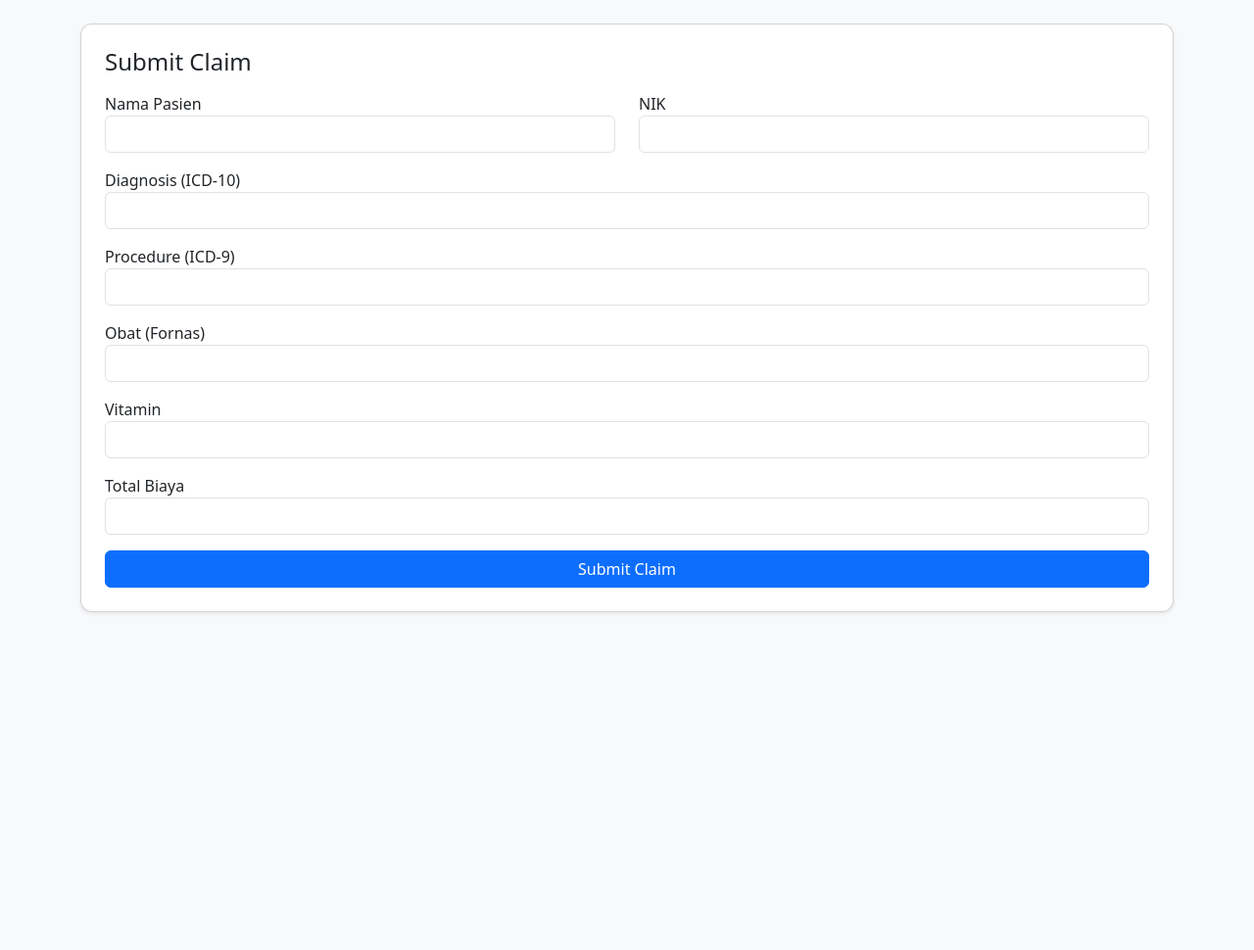
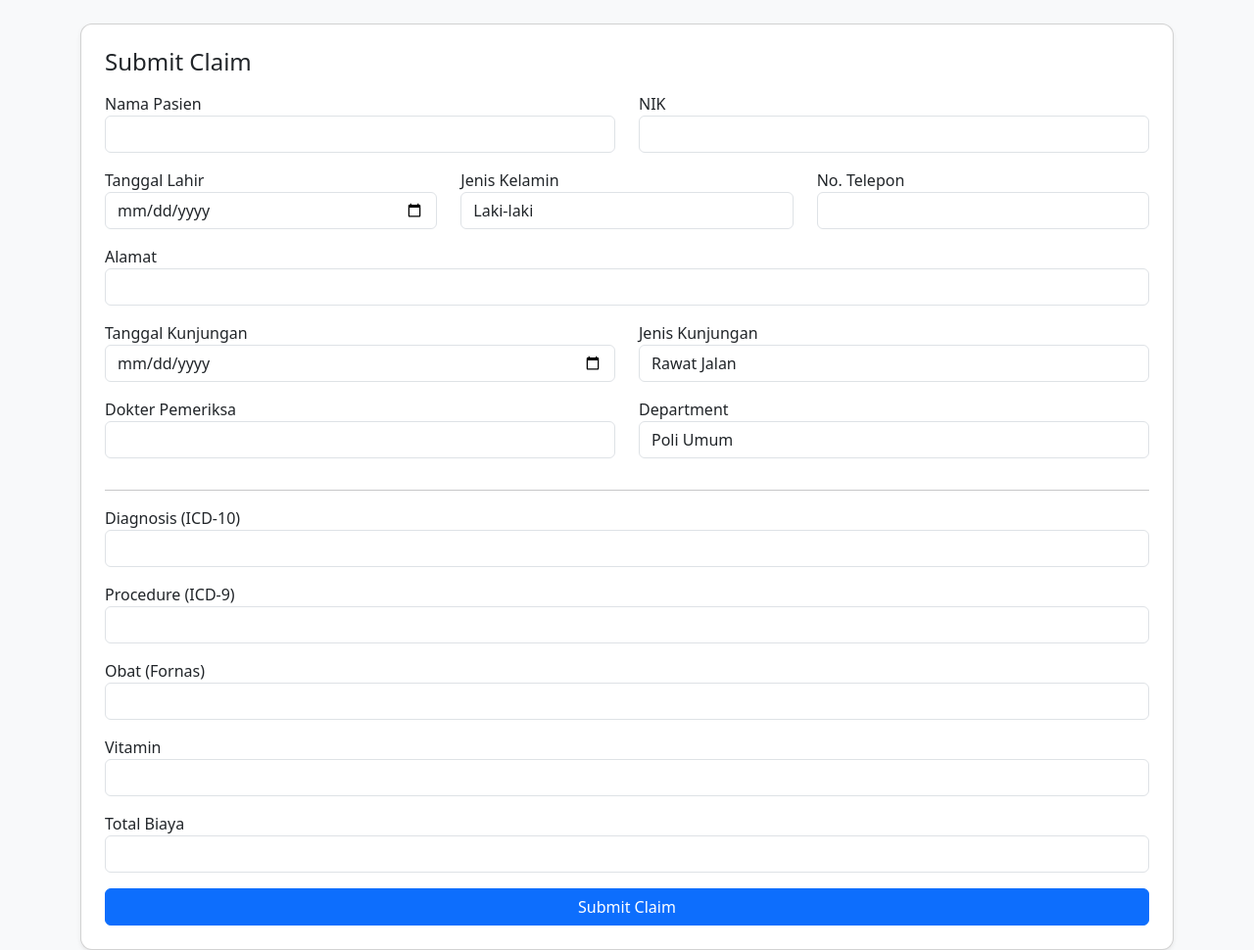
Before and after one commit to aristit0/CLAIM_FRAUD_DETECTION, a Flask app: page /submit in a window 1280 px wide. Shown: the part 56-1026 px from the top of the page at 98% size. Before the commit the page ends 682 px from the top, so only its background shows below. Run offline with Flask 3, Linux system fonts and the light colour scheme; the visitor is signed in with stand-in values (Sample User, id 1).

```diff
--- a/backend_apps/backend_app.py
+++ b/backend_apps/backend_app.py
@@ -132,9 +132,12 @@ def get_claim_features(claim_id: int):
         ORDER BY is_primary DESC, id ASC
         LIMIT 1
     """, (claim_id,))
+
     diag = cursor.fetchone()
+
     header["icd10_primary_code"] = diag["icd10_code"] if diag else None
     header["icd10_primary_description"] = diag["icd10_description"] if diag else None
+
     cursor.close()
     conn.close()
 
@@ -160,6 +163,7 @@ def get_claim_features(claim_id: int):
         "visit_type": header.get("visit_type"),
         "department": header.get("department"),
         "icd10_primary_code": header.get("icd10_primary_code"),
+        "icd10_primary_description": header.get("icd10_primary_description"),
         "total_claim_amount": float(header.get("total_claim_amount") or 0),
         "total_procedure_cost": float(header.get("total_procedure_cost") or 0),
         "total_drug_cost": float(header.get("total_drug_cost") or 0),
--- a/claim_apps/submission_ui/app.py
+++ b/claim_apps/submission_ui/app.py
@@ -1,6 +1,8 @@
+#!/usr/bin/env python3
 from flask import Flask, render_template, redirect, request, url_for, session
 import mysql.connector
 from datetime import timedelta
+import math
 
 app = Flask(__name__)
 app.secret_key = "supersecretkey_123"
@@ -19,6 +21,22 @@ def get_db():
         password="T1ku$H1t4m",
         database="claimdb"
     )
+
+# -----------------------------------
+# Rupiah Formatting
+# -----------------------------------
+def format_rupiah(x):
+    try:
+        x = float(x)
+        formatted = f"Rp {x:,.2f}"
+        formatted = formatted.replace(",", "#").replace(".", ",").replace("#", ".")
+        return formatted
+    except:
+        return x
+
+# Register filter for Jinja
+app.jinja_env.filters["rupiah"] = format_rupiah
+
 
 # -----------------------------------
 # LOGIN
@@ -43,7 +61,7 @@ def login_required(f):
 
 
 # -----------------------------------
-# SUBMIT CLAIM
+# SUBMIT CLAIM PAGE
 # -----------------------------------
 @app.route("/submit", methods=["GET", "POST"])
 @login_required
@@ -51,19 +69,28 @@ def submit_claim():
 
     if request.method == "POST":
 
+        # Patient info
         patient_name = request.form.get("patient_name")
         patient_nik = request.form.get("patient_nik")
+        patient_dob = request.form.get("patient_dob")
+        patient_gender = request.form.get("patient_gender")
+        patient_phone = request.form.get("patient_phone")
+        patient_address = request.form.get("patient_address")
 
-        # RAW INPUT
+        # Visit info
+        visit_date = request.form.get("visit_date")
+        visit_type = request.form.get("visit_type")
+        doctor_name = request.form.get("doctor_name")
+        department = request.form.get("department")
+
+        # Core claim
         diagnosis_raw = request.form.get("diagnosis")
         procedure_raw = request.form.get("procedure")
-
         drug = request.form.get("drug")
         vitamin = request.form.get("vitamin")
         cost = request.form.get("cost")
 
-        # PARSE ICD CODES (ambil kode saja)
-        # Example input: "J06 – Common cold" → "J06"
+        # Extract ICD code
         diagnosis_code = diagnosis_raw.split(" ")[0]
         procedure_code = procedure_raw.split(" ")[0]
 
@@ -76,24 +103,27 @@ def submit_claim():
             (patient_nik, patient_name, patient_gender, patient_dob, patient_address, patient_phone,
              visit_date, visit_type, doctor_name, department,
              total_procedure_cost, total_drug_cost, total_vitamin_cost, total_claim_amount, status)
-            VALUES (%s,%s,'M','2000-01-01','-','-', CURDATE(), 'rawat jalan','dr. Default','Poli Umum',
+            VALUES (%s,%s,%s,%s,%s,%s,
+                    %s,%s,%s,%s,
                     %s,0,0,%s,'pending')
-        """, (patient_nik, patient_name, cost, cost))
+        """, (patient_nik, patient_name, patient_gender, patient_dob, patient_address, patient_phone,
+              visit_date, visit_type, doctor_name, department,
+              cost, cost))
 
         db.commit()
         claim_id = cursor.lastrowid
 
-        # Insert ICD-10 Diagnosis
+        # Insert ICD-10 primary diagnosis
         cursor.execute("""
             INSERT INTO claim_diagnosis (claim_id, icd10_code, icd10_description, is_primary)
             VALUES (%s,%s,%s,1)
         """, (claim_id, diagnosis_code, diagnosis_raw))
 
-        # Insert ICD-9 Procedure
+        # Insert ICD-9 procedure
         cursor.execute("""
             INSERT INTO claim_procedure (claim_id, icd9_code, icd9_description, quantity, procedure_date)
-            VALUES (%s,%s,%s,1,CURDATE())
-        """, (claim_id, procedure_code, procedure_raw))
+            VALUES (%s,%s,%s,1,%s)
+        """, (claim_id, procedure_code, procedure_raw, visit_date))
 
         # Insert drug
         cursor.execute("""
@@ -116,26 +146,44 @@ def submit_claim():
     return render_template("submit_claim.html")
 
 
+
 # -----------------------------------
-# LIST CLAIMS
+# LIST CLAIMS + PAGINATION
 # -----------------------------------
 @app.route("/list")
 @login_required
 def list_claims():
+
+    page = int(request.args.get("page", 1))
+    limit = 20
+    offset = (page - 1) * limit
+
     db = get_db()
     cursor = db.cursor(dictionary=True)
 
-    cursor.execute("""
+    # Count total rows
+    cursor.execute("SELECT COUNT(*) AS total FROM claim_header")
+    total = cursor.fetchone()["total"]
+    total_pages = math.ceil(total / limit)
+
+    # Fetch paginated rows
+    cursor.execute(f"""
         SELECT claim_id, patient_name, patient_nik, total_claim_amount, status, created_at
         FROM claim_header
         ORDER BY claim_id DESC
+        LIMIT {limit} OFFSET {offset}
     """)
+    results = cursor.fetchall()
 
-    results = cursor.fetchall()
     cursor.close()
     db.close()
 
-    return render_template("list_claims.html", claims=results)
+    return render_template(
+        "list_claims.html",
+        claims=results,
+        page=page,
+        total_pages=total_pages
+    )
 
 
 # -----------------------------------
--- a/claim_apps/submission_ui/templates/submit_claim.html
+++ b/claim_apps/submission_ui/templates/submit_claim.html
@@ -22,6 +22,68 @@
             </div>
         </div>
 
+        <div class="row">
+            <div class="col-md-4 mb-3">
+                <label>Tanggal Lahir</label>
+                <input class="form-control" type="date" name="patient_dob" required>
+            </div>
+
+            <div class="col-md-4 mb-3">
+                <label>Jenis Kelamin</label>
+                <select class="form-control" name="patient_gender" required>
+                    <option value="M">Laki-laki</option>
+                    <option value="F">Perempuan</option>
+                </select>
+            </div>
+
+            <div class="col-md-4 mb-3">
+                <label>No. Telepon</label>
+                <input class="form-control" name="patient_phone">
+            </div>
+        </div>
+
+        <div class="mb-3">
+            <label>Alamat</label>
+            <input class="form-control" name="patient_address">
+        </div>
+
+        <div class="row">
+            <div class="col-md-6 mb-3">
+                <label>Tanggal Kunjungan</label>
+                <input class="form-control" type="date" name="visit_date" required>
+            </div>
+
+            <div class="col-md-6 mb-3">
+                <label>Jenis Kunjungan</label>
+                <select class="form-control" name="visit_type" required>
+                    <option value="rawat jalan">Rawat Jalan</option>
+                    <option value="rawat inap">Rawat Inap</option>
+                    <option value="igd">IGD</option>
+                </select>
+            </div>
+        </div>
+
+        <div class="row">
+            <div class="col-md-6 mb-3">
+                <label>Dokter Pemeriksa</label>
+                <input class="form-control" name="doctor_name" required>
+            </div>
+
+            <div class="col-md-6 mb-3">
+                <label>Department</label>
+                <select class="form-control" name="department">
+                    <option>Poli Umum</option>
+                    <option>Poli Anak</option>
+                    <option>Poli Gigi</option>
+                    <option>IGD</option>
+                    <option>Kebidanan</option>
+                    <option>Bedah</option>
+                </select>
+            </div>
+        </div>
+
+        <hr>
+
         <div class="mb-3">
             <label>Diagnosis (ICD-10)</label>
             <input class="form-control" name="diagnosis" required>
@@ -34,7 +96,7 @@
 
         <div class="mb-3">
             <label>Obat (Fornas)</label>
-            <input class="form-control" name="drug" required>
+            <input class="form-control" name="drug">
         </div>
 
         <div class="mb-3">
```
Also changed, not shown: approval_ui/app.py (+7 -0 lines), claim_apps/submission_ui/templates/list_claims.html (+22 -1 lines).
